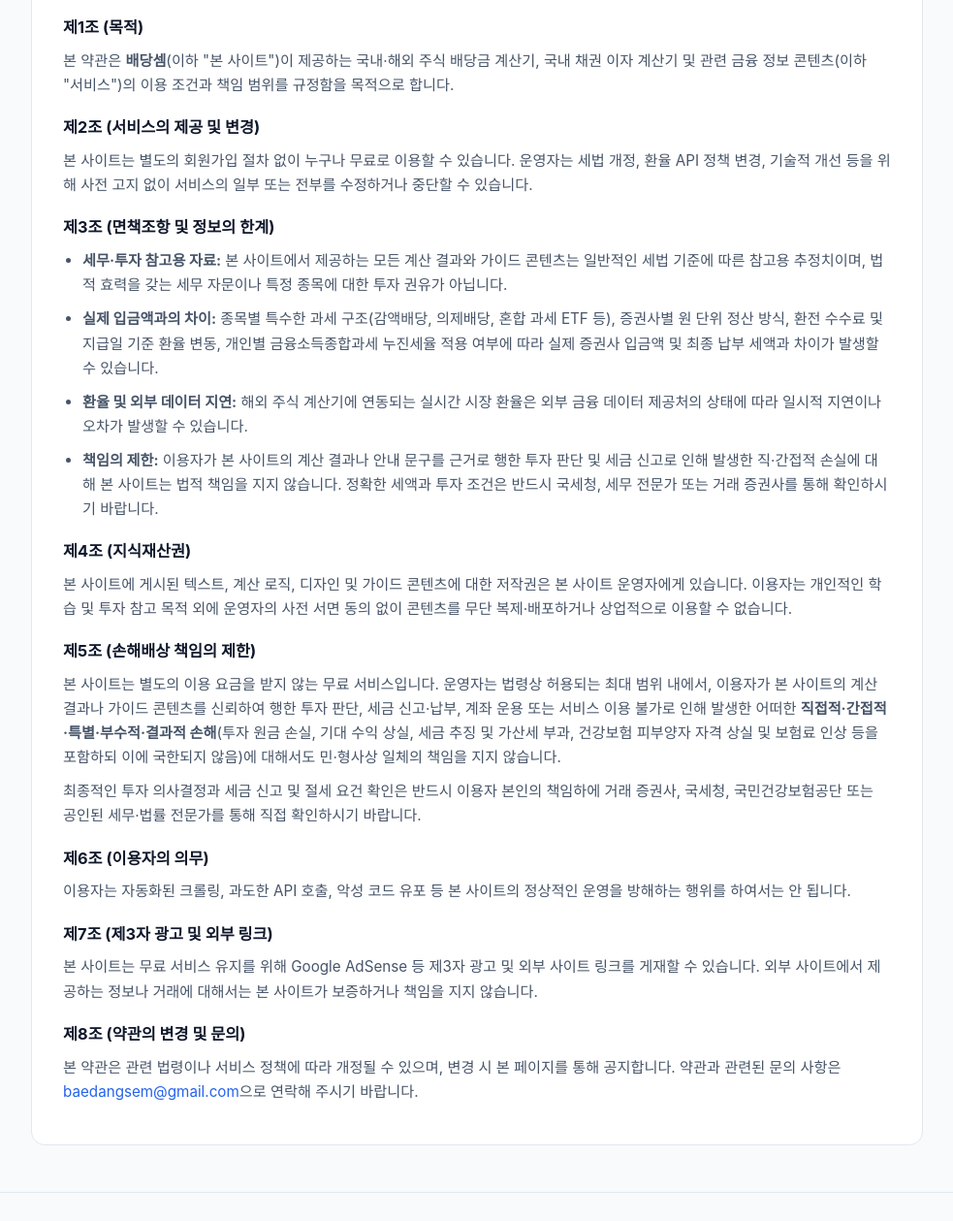
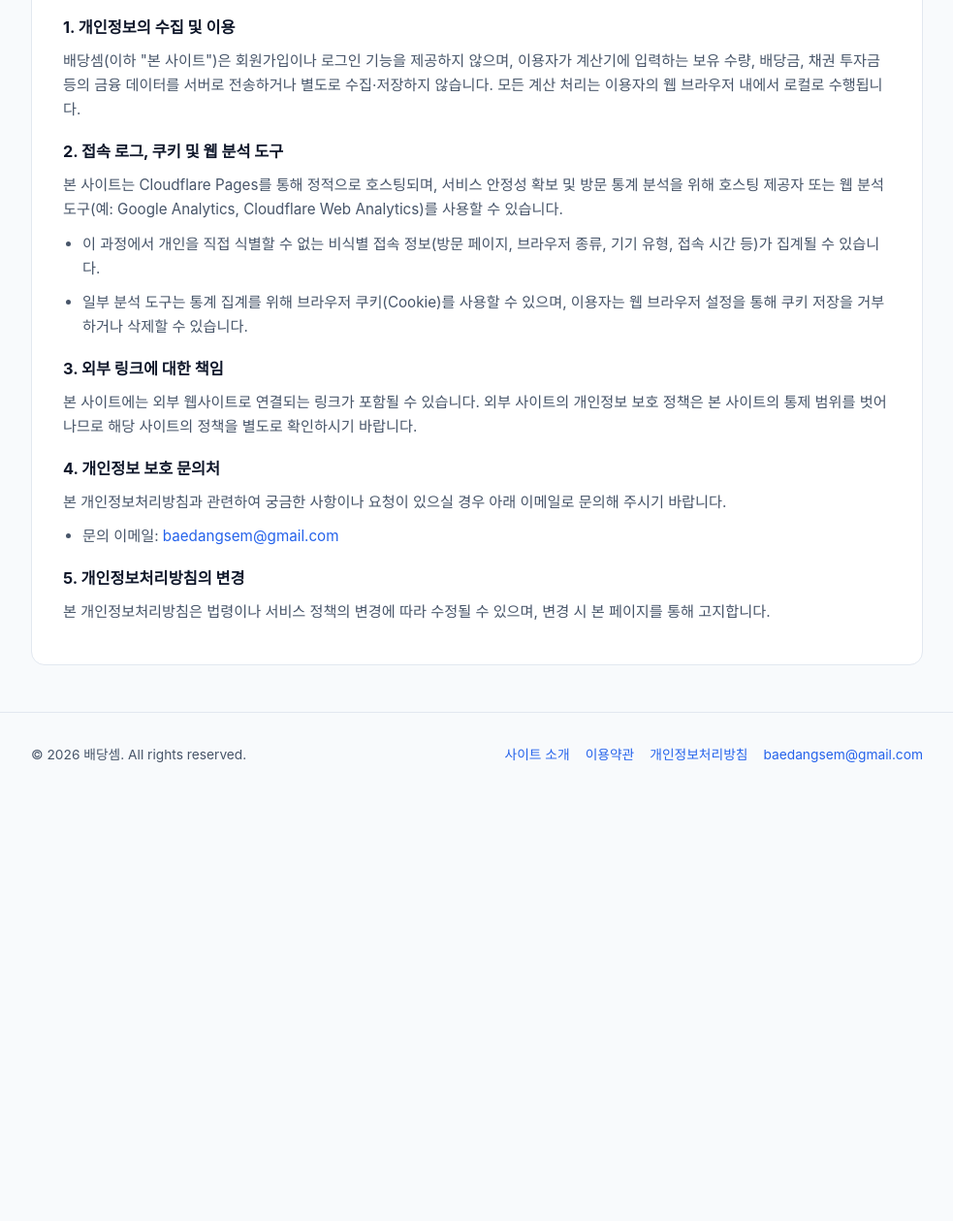
Before and after one commit to baedangsem-glitch/baedangsem, a plain HTML site: page terms.html in a window 1280 px wide. Shown: the part 203-1462 px from the top of the page at 97% size, without its empty margins (148-1131 px from the left). After the commit the page ends 1025 px from the top, so only its background shows below. Drawn offline with Linux system fonts and the light colour scheme; a web font is replaced by a local one.

```diff
--- a/terms.html
+++ b/terms.html
@@ -3,11 +3,11 @@
 <head>
   <meta charset="UTF-8" />
   <meta name="viewport" content="width=device-width, initial-scale=1.0" />
-  <title>이용약관 및 면책조항 | 배당셈</title>
+  <title>개인정보처리방침 | 배당셈</title>
   <link rel="icon" type="image/svg+xml" href="./favicon.svg" />
-  <meta name="description" content="배당셈 배당금 및 채권 이자 계산기 서비스의 이용약관과 투자·세무 참고용 면책조항 안내입니다." />
+  <meta name="description" content="배당셈 국내·해외 주식 배당금 및 채권 이자 계산기 서비스의 개인정보처리방침 및 방문자 통계 도구 안내입니다." />
   <meta name="robots" content="index, follow" />
-  <link rel="canonical" href="https://baedangsem.com/terms.html" />
+  <link rel="canonical" href="https://baedangsem.com/privacy.html" />
   <link rel="stylesheet" as="style" crossorigin href="https://cdn.jsdelivr.net/gh/orioncactus/pretendard@v1.3.9/dist/web/static/pretendard.min.css" />
   <link rel="stylesheet" href="./css/style.css" />
 </head>
@@ -20,60 +20,46 @@
         <a href="./us.html">미국 주식</a>
         <a href="./jp.html">일본 주식</a>
         <a href="./bond.html">채권 이자</a>
-        <a href="./privacy.html">개인정보처리방침</a>
+        <a href="./guides.html">투자 가이드</a>
       </nav>
     </div>
   </header>
 
   <main class="container" style="padding-top: 32px;">
     <article class="content-section">
-      <h1>이용약관 및 면책조항</h1>
+      <h1>개인정보처리방침</h1>
       <p style="margin-top: 8px; color: var(--text-muted); font-size: 0.86rem;">시행일자: 2026년 11월 26일</p>
 
-      <h3>제1조 (목적)</h3>
+      <h3>1. 개인정보의 수집 및 이용</h3>
       <p>
-        본 약관은 <strong data-site-name>배당셈</strong>(이하 "본 사이트")이 제공하는 국내·해외 주식 배당금 계산기, 국내 채권 이자 계산기 및 관련 금융 정보 콘텐츠(이하 "서비스")의 이용 조건과 책임 범위를 규정함을 목적으로 합니다.
+        <span data-site-name>배당셈</span>(이하 "본 사이트")은 회원가입이나 로그인 기능을 제공하지 않으며, 이용자가 계산기에 입력하는 보유 수량, 배당금, 채권 투자금 등의 금융 데이터를 서버로 전송하거나 별도로 수집·저장하지 않습니다. 모든 계산 처리는 이용자의 웹 브라우저 내에서 로컬로 수행됩니다.
       </p>
 
-      <h3>제2조 (서비스의 제공 및 변경)</h3>
+      <h3>2. 접속 로그, 쿠키 및 웹 분석 도구</h3>
       <p>
-        본 사이트는 별도의 회원가입 절차 없이 누구나 무료로 이용할 수 있습니다. 운영자는 세법 개정, 환율 API 정책 변경, 기술적 개선 등을 위해 사전 고지 없이 서비스의 일부 또는 전부를 수정하거나 중단할 수 있습니다.
+        본 사이트는 Cloudflare Pages를 통해 정적으로 호스팅되며, 서비스 안정성 확보 및 방문 통계 분석을 위해 호스팅 제공자 또는 웹 분석 도구(예: Google Analytics, Cloudflare Web Analytics)를 사용할 수 있습니다.
+      </p>
+      <ul>
+        <li>이 과정에서 개인을 직접 식별할 수 없는 비식별 접속 정보(방문 페이지, 브라우저 종류, 기기 유형, 접속 시간 등)가 집계될 수 있습니다.</li>
+        <li>일부 분석 도구는 통계 집계를 위해 브라우저 쿠키(Cookie)를 사용할 수 있으며, 이용자는 웹 브라우저 설정을 통해 쿠키 저장을 거부하거나 삭제할 수 있습니다.</li>
+      </ul>
+
+      <h3>3. 외부 링크에 대한 책임</h3>
+      <p>
+        본 사이트에는 외부 웹사이트로 연결되는 링크가 포함될 수 있습니다. 외부 사이트의 개인정보 보호 정책은 본 사이트의 통제 범위를 벗어나므로 해당 사이트의 정책을 별도로 확인하시기 바랍니다.
       </p>
 
-      <h3>제3조 (면책조항 및 정보의 한계)</h3>
+      <h3>4. 개인정보 보호 문의처</h3>
+      <p>
+        본 개인정보처리방침과 관련하여 궁금한 사항이나 요청이 있으실 경우 아래 이메일로 문의해 주시기 바랍니다.
+      </p>
       <ul>
-        <li><strong>세무·투자 참고용 자료:</strong> 본 사이트에서 제공하는 모든 계산 결과와 가이드 콘텐츠는 일반적인 세법 기준에 따른 참고용 추정치이며, 법적 효력을 갖는 세무 자문이나 특정 종목에 대한 투자 권유가 아닙니다.</li>
-        <li><strong>실제 입금액과의 차이:</strong> 종목별 특수한 과세 구조(감액배당, 의제배당, 혼합 과세 ETF 등), 증권사별 원 단위 정산 방식, 환전 수수료 및 지급일 기준 환율 변동, 개인별 금융소득종합과세 누진세율 적용 여부에 따라 실제 증권사 입금액 및 최종 납부 세액과 차이가 발생할 수 있습니다.</li>
-        <li><strong>환율 및 외부 데이터 지연:</strong> 해외 주식 계산기에 연동되는 실시간 시장 환율은 외부 금융 데이터 제공처의 상태에 따라 일시적 지연이나 오차가 발생할 수 있습니다.</li>
-        <li><strong>책임의 제한:</strong> 이용자가 본 사이트의 계산 결과나 안내 문구를 근거로 행한 투자 판단 및 세금 신고로 인해 발생한 직·간접적 손실에 대해 본 사이트는 법적 책임을 지지 않습니다. 정확한 세액과 투자 조건은 반드시 국세청, 세무 전문가 또는 거래 증권사를 통해 확인하시기 바랍니다.</li>
+        <li>문의 이메일: <a href="mailto:baedangsem@gmail.com" data-contact-email>baedangsem@gmail.com</a></li>
       </ul>
 
-      <h3>제4조 (지식재산권)</h3>
+      <h3>5. 개인정보처리방침의 변경</h3>
       <p>
-        본 사이트에 게시된 텍스트, 계산 로직, 디자인 및 가이드 콘텐츠에 대한 저작권은 본 사이트 운영자에게 있습니다. 이용자는 개인적인 학습 및 투자 참고 목적 외에 운영자의 사전 서면 동의 없이 콘텐츠를 무단 복제·배포하거나 상업적으로 이용할 수 없습니다.
-      </p>
-
-      <h3>제5조 (손해배상 책임의 제한)</h3>
-      <p>
-        본 사이트는 별도의 이용 요금을 받지 않는 무료 서비스입니다. 운영자는 법령상 허용되는 최대 범위 내에서, 이용자가 본 사이트의 계산 결과나 가이드 콘텐츠를 신뢰하여 행한 투자 판단, 세금 신고·납부, 계좌 운용 또는 서비스 이용 불가로 인해 발생한 어떠한 <strong>직접적·간접적·특별·부수적·결과적 손해</strong>(투자 원금 손실, 기대 수익 상실, 세금 추징 및 가산세 부과, 건강보험 피부양자 자격 상실 및 보험료 인상 등을 포함하되 이에 국한되지 않음)에 대해서도 민·형사상 일체의 책임을 지지 않습니다.
-      </p>
-      <p>
-        최종적인 투자 의사결정과 세금 신고 및 절세 요건 확인은 반드시 이용자 본인의 책임하에 거래 증권사, 국세청, 국민건강보험공단 또는 공인된 세무·법률 전문가를 통해 직접 확인하시기 바랍니다.
-      </p>
-
-      <h3>제6조 (이용자의 의무)</h3>
-      <p>
-        이용자는 자동화된 크롤링, 과도한 API 호출, 악성 코드 유포 등 본 사이트의 정상적인 운영을 방해하는 행위를 하여서는 안 됩니다.
-      </p>
-
-      <h3>제7조 (제3자 광고 및 외부 링크)</h3>
-      <p>
-        본 사이트는 무료 서비스 유지를 위해 Google AdSense 등 제3자 광고 및 외부 사이트 링크를 게재할 수 있습니다. 외부 사이트에서 제공하는 정보나 거래에 대해서는 본 사이트가 보증하거나 책임을 지지 않습니다.
-      </p>
-
-      <h3>제8조 (약관의 변경 및 문의)</h3>
-      <p>
-        본 약관은 관련 법령이나 서비스 정책에 따라 개정될 수 있으며, 변경 시 본 페이지를 통해 공지합니다. 약관과 관련된 문의 사항은 <a href="mailto:baedangsem@gmail.com" data-contact-email>baedangsem@gmail.com</a>으로 연락해 주시기 바랍니다.
+        본 개인정보처리방침은 법령이나 서비스 정책의 변경에 따라 수정될 수 있으며, 변경 시 본 페이지를 통해 고지합니다.
       </p>
     </article>
   </main>
```
Also changed, not shown: privacy.html (+9 -15 lines).
